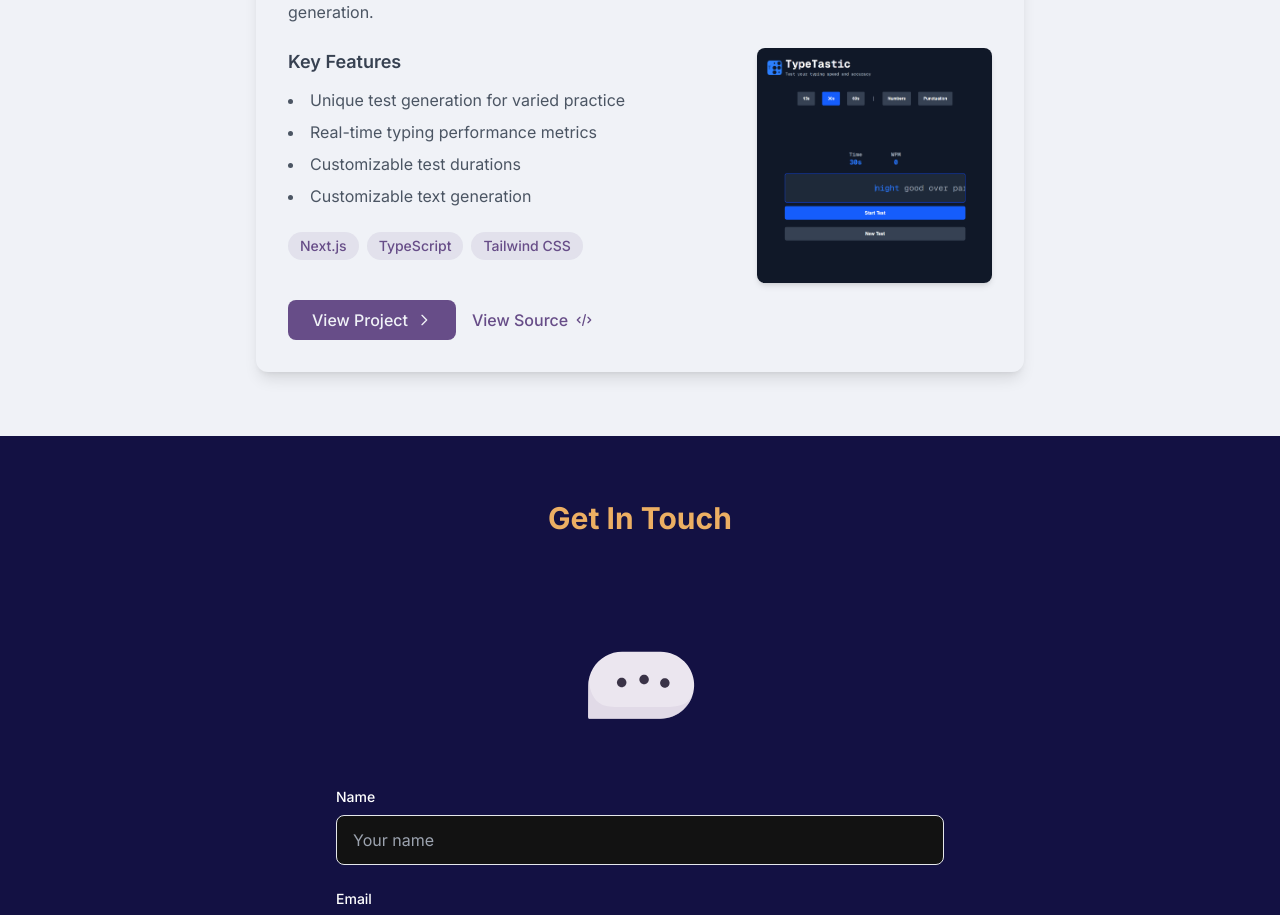
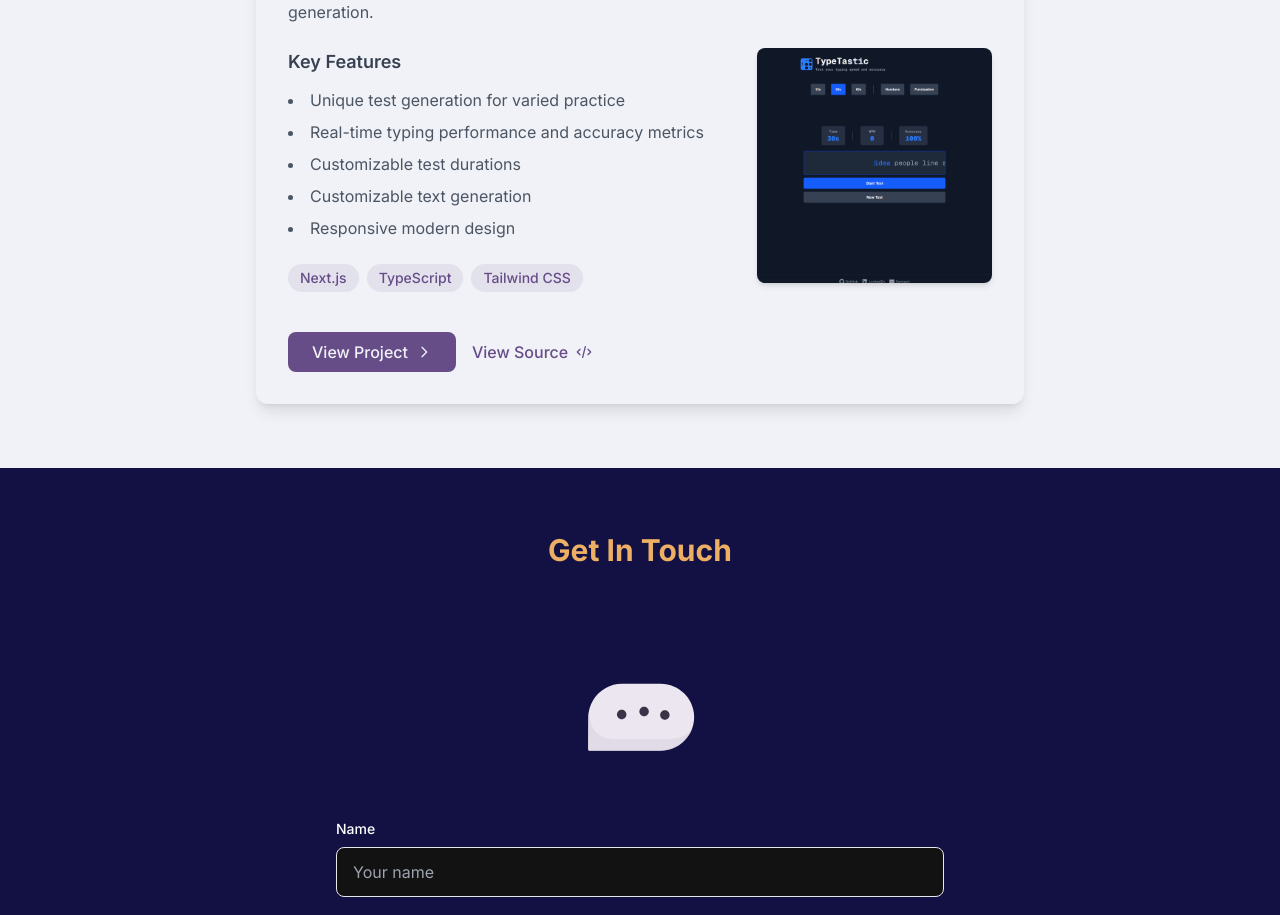
Before and after one commit to JacobLiberty/Porfolio, a Next.js app: page / in a window 1280 px wide. Shown: the part 3402-4317 px from the top of the page. Built offline with nearby package versions, Linux system fonts and the light colour scheme.

Commit message:
updated project

```diff
--- a/src/components/Projects.tsx
+++ b/src/components/Projects.tsx
@@ -5,9 +5,10 @@ export default function Projects() {
     technologies: ['Next.js', 'TypeScript', 'Tailwind CSS'],
     features: [
       'Unique test generation for varied practice',
-      'Real-time typing performance metrics',
+      'Real-time typing performance and accuracy metrics',
       'Customizable test durations',
       'Customizable text generation',
+      'Responsive modern design'
     ],
     repo: 'https://github.com/JacobLiberty/typetastic',
     live: 'https://jacobliberty.github.io/typetastic/'
```
Also changed, not shown: public/typetastic.png.
